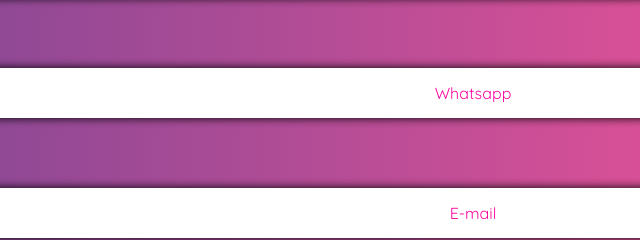
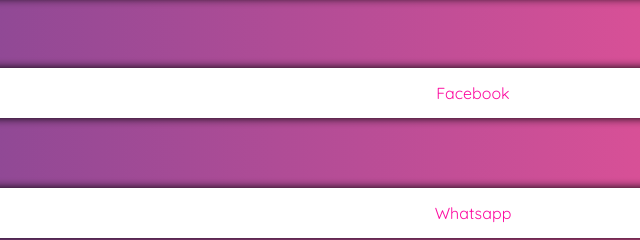
Before and after one commit to mmpjdev/linktree-diario, a plain HTML site: page index.html in a window 1280 px wide. Shown: the part 522-762 px from the top of the page, 167-807 px from the left. Drawn offline with Linux system fonts and the light colour scheme.

Commit message:
colocando facebook

```diff
--- a/index.html
+++ b/index.html
@@ -27,6 +27,7 @@
         <ul>
             <li><a  href="https://vm.tiktok.com/ZMLF8YhA5/">TikTok</a></li>
             <li><a  href="https://www.instagram.com/diario_criativo_/">Instagram</a></li>
+            <li><a  href="https://www.facebook.com/Di%C3%A1rio-Criativo-100173065957883">Facebook</a></li>
             <li><a  href="https://wa.me/351933044347">Whatsapp</a></li>
             <li><a  href="mailto: diariocriativo2@gmail.com?subject=Olá, gostaria de fazer um orçamento.">E-mail</a></li>
         </ul>
```
